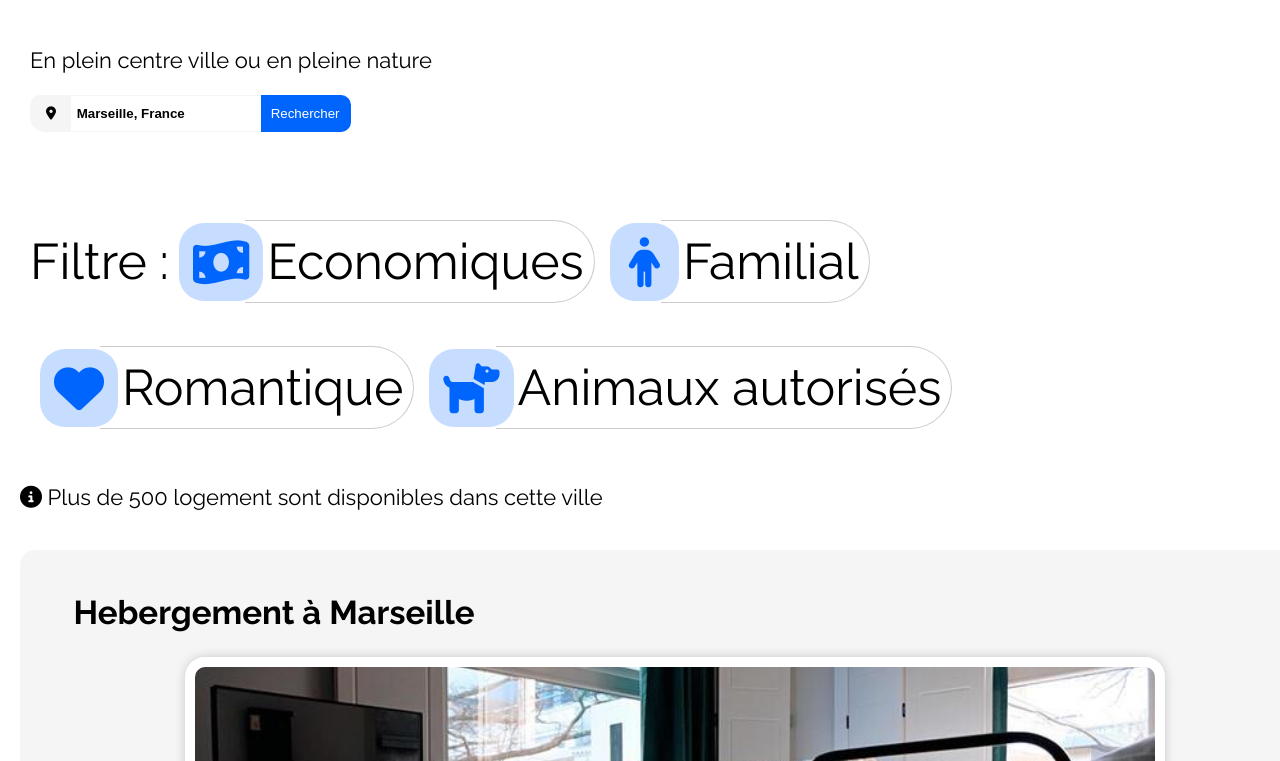
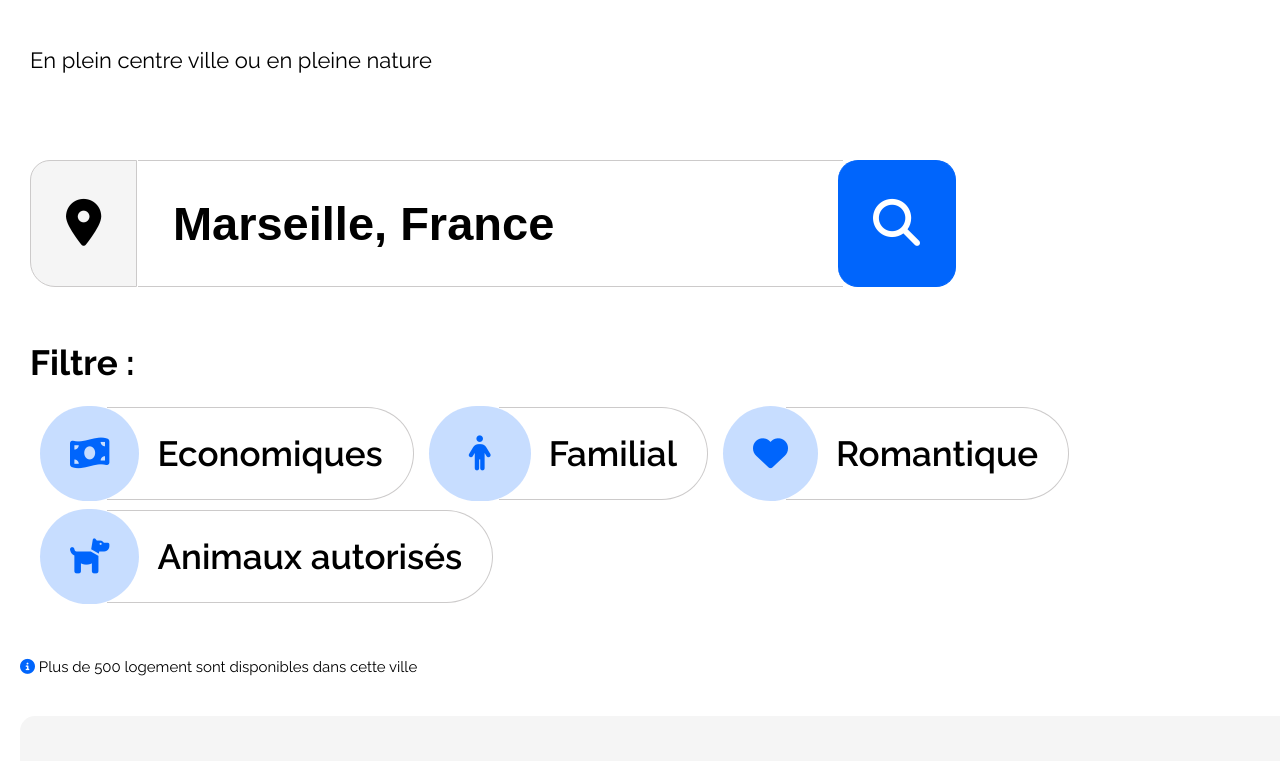
Before and after one commit to METALbrasier2X0/RaphaelArrayago_2_03122020, a plain HTML site: page index.html in a window 1280 px wide. Shown: the part 475-1236 px from the top of the page. Drawn offline with Linux system fonts and the light colour scheme.

Commit message:
Finition mobile

```diff
--- a/index.html
+++ b/index.html
@@ -32,7 +32,7 @@
                 <p> En plein centre ville ou en pleine nature </p>
 
                 <form class="searchbar-form" action="index.html" method="post">
-                <button type="submit"class="map" value="map"> <i class="fas fa-map-marker-alt"></i> </button> <input type="text" class="searchbar" name="searchbar" value="Marseille, France"><button type="submit"class="bouton" value="Rechercher">Rechercher</button>  </form>
+                <button type="submit"class="map" value="map"> <i class="fas fa-map-marker-alt"></i> </button> <input type="text" class="searchbar" name="searchbar" value="Marseille, France"><button type="submit"class="bouton" value="Rechercher"><i class="fas fa-search"></i></button>  </form>
 
         </section>
 
--- a/mobile.css
+++ b/mobile.css
@@ -75,7 +75,7 @@ footer {
 #filtre {
     margin: 50px 30px;
     display: flex;
-    font-size: 50px;
+    font-size: 35px;
     flex-wrap: wrap;
 }
 
@@ -87,8 +87,8 @@ footer {
   }
 
   #caption {
-    margin-top: 250px;
-    font-size: 1em;
+      margin-top: 240px;
+      font-size: 1.05em;
 }
 
 #trending-product {
@@ -109,7 +109,8 @@ footer {
 }
 
 .activites h2{
-  margin-left: 65px;
+      margin-left: 9%;
+      font-size: 22px;
 }
 
 .logo {
@@ -120,6 +121,7 @@ footer {
 }
 .info {
   margin: 20px;
+  font-size: 15px;
 }
 
 #mobnav-sign{
@@ -156,9 +158,81 @@ margin-right: -40px;
   }
 
   .tags {
-      margin: 5px;
-      border: 1px solid #cccaca;
-      border-radius: 0px 100px 100px 0px;
-      padding: 11px 10px 11px 22px;
-      border-left: none;
-  }
+    margin: 5px;
+    border: 1px solid #cccaca;
+    border-radius: 0px 100px 100px 0px;
+    padding: 25px 30px 25px 50px;
+    border-left: none;
+    font-weight: 600;
+}
+
+.tag-component i {
+  color: #0065fc;
+  background-color: #0065fc38;
+  padding: 30px;
+  margin-right: -37px;
+  border-radius: 59px;
+}
+#spe{
+  padding: 30px 40px;
+}
+
+input , button{
+    font-size: 47px;
+    margin: 65px 0px;
+    padding: 35px 35px!important;
+}
+
+.searchbar {
+    border: solid 1px #cccaca;
+    border-right: none;
+    border-left: none;
+    padding: 10px 5px;
+    font-weight: 600;
+}
+.map{
+  border: 1px solid #cccaca;
+  background-color: #f5f5f5;
+border-radius: 20px 0px 0px 25px;
+margin-right: -5px;
+}
+
+.bouton {
+    border: solid 1px #0065fc;
+    border-left: none;
+    padding: 10px 10px;
+    margin-left: -5px;
+    color: white;
+    background-color: #0065fc;
+    border-radius: 20px 20px 20px 20px;
+}
+
+#filtre p{
+    position: absolute;
+    margin-top: -60px;
+    font-weight: 700;
+}
+
+.product-result h2, .trending h2 {
+    margin-left: 5%;
+    margin-bottom: 30px!important;
+    font-size: 40px;
+    margin-bottom: 5px;
+}
+
+a.afficher {
+    font-size: 30px;
+    font-weight: 700;
+    margin: 115px;
+}
+
+footer {
+    font-size: 23px;
+    width: 100%;
+    padding: 25px;
+}
+
+.footer-list li {
+    list-style: none;
+    margin: 30px 10px 30px 0px;
+}
--- a/style.css
+++ b/style.css
@@ -94,6 +94,9 @@ align-items: center;
     border-radius: 25px;
 }
 
+.info i {
+  color:  #0065fc;
+}
 /* ////////////////fin////////////////// */
 
 /* Pages produits */
```
